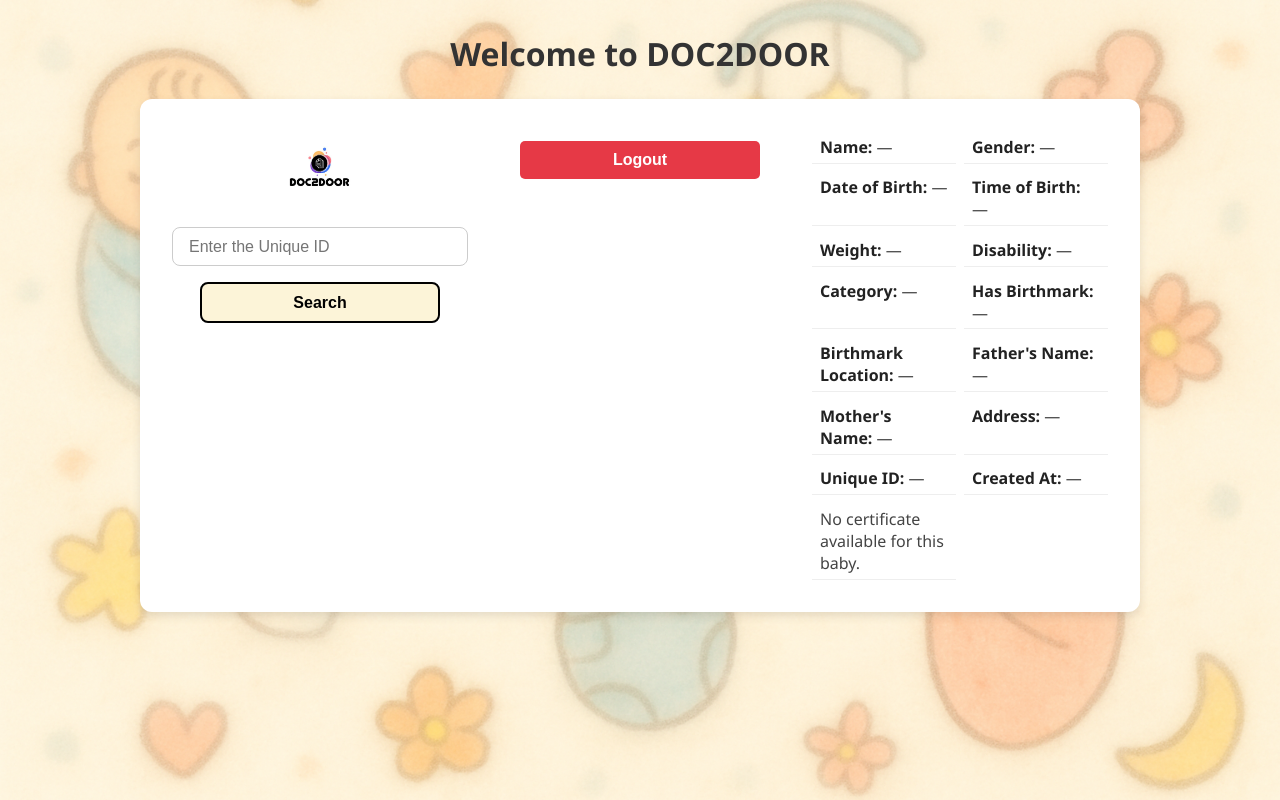
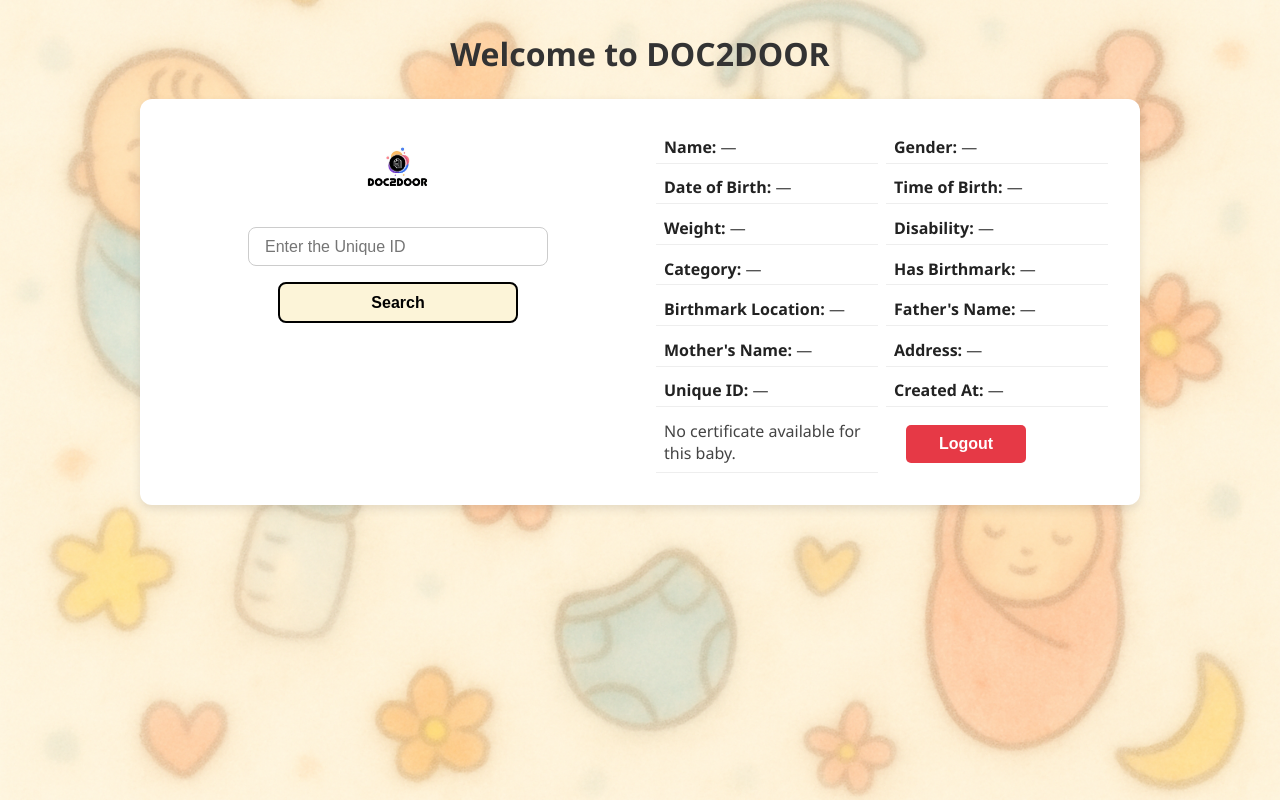
Before and after one commit to Rakshit879/Aadhaar-Genesis, a React (Create React App) app: page /user-dashboard in a window 1280 px wide. Built offline with nearby package versions, Linux system fonts and the light colour scheme.

Commit message:
Logout complete

```diff
--- a/src/Components/AdminDashboard.js
+++ b/src/Components/AdminDashboard.js
@@ -1,7 +1,7 @@
 import React, { useState, useEffect } from "react";
 import "../Styles/AdminDashboard.css";
 import { db } from "../firebaseConfig";
-import { collection, addDoc, doc, setDoc,getDocs } from "firebase/firestore"; // Make sure this import is present
+import { collection, addDoc, doc, setDoc, getDocs } from "firebase/firestore"; // Make sure this import is present
 import emailjs from "emailjs-com";
 import { useNavigate } from "react-router-dom";
 
@@ -105,7 +105,7 @@ const AdminDashboard = () => {
         disability: "",
         hasBirthmark: "No",
         birthmarkLocation: "",
-        certificateUrl:"",
+        certificateUrl: "",
       });
 
       setActiveTab("view");
@@ -119,9 +119,6 @@ const AdminDashboard = () => {
   return (
     <div className="dashboard-container">
       {/* Logout Button */}
-      <div className="logout-button">
-        <button onClick={logout}>Logout</button>
-      </div>
       {/* Tabs */}
       <div className="tab-buttons">
         <button onClick={() => setActiveTab("home")} className={activeTab === "home" ? "active" : ""}>
@@ -133,6 +130,9 @@ const AdminDashboard = () => {
         <button onClick={() => setActiveTab("view")} className={activeTab === "view" ? "active" : ""}>
           View All Data
         </button>
+        <div className="logout-button">
+          <button onClick={logout} style={{backgroundColor:"red",color:"white"}}>Logout</button>
+        </div>
       </div>
       <h1 style={{ fontSize: "2.8rem", fontWeight: "bold", color: "#2b2d42" }}>
         DocXyy Hospital Dashboard
@@ -213,7 +213,7 @@ const RegisterChildForm = ({ formData, handleChange, handleSubmit }) => (
     </label>
     <label>
       Email Address
-      <input type="email" name="email" value={formData.email} onChange={handleChange} required/>
+      <input type="email" name="email" value={formData.email} onChange={handleChange} required />
     </label>
     <label>
       Address
@@ -249,7 +249,7 @@ const RegisterChildForm = ({ formData, handleChange, handleSubmit }) => (
     )}
     <label>
       Certificate Url
-      <input type="text" name="certificateUrl" value={formData.certificateUrl} onChange={handleChange} required/>
+      <input type="text" name="certificateUrl" value={formData.certificateUrl} onChange={handleChange} required />
     </label>
     <button type="submit">Submit</button>
   </form>
--- a/src/Components/UserDashboard.js
+++ b/src/Components/UserDashboard.js
@@ -101,9 +101,6 @@ function UserDashboard() {
           <button id="search_buttom" onClick={handleSearch}>Search</button>
           {error && <p style={{ color: "red" }}>{error}</p>}
         </div>
-        <div className="logout-button">
-          <button onClick={logout}>Logout</button>
-        </div>
 
         <div className="right">
           <div className="result">
@@ -132,6 +129,9 @@ function UserDashboard() {
             ) : (
               <p>No certificate available for this baby.</p>
             )}
+            <div className="logout-button" style={{width:"120px"}}>
+              <button onClick={logout}>Logout</button>
+            </div>
           </div>
         </div>
       </div>
--- a/src/Styles/AdminDashboard.css
+++ b/src/Styles/AdminDashboard.css
@@ -85,6 +85,7 @@ body {
     width: 80%;
     display: flex;
     justify-content: center;
+    align-items: center;
     /* background-color: rgba(255, 255, 255, 0.8); */
   }
 
```
